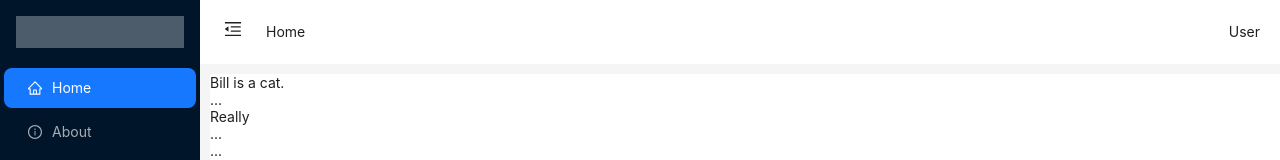
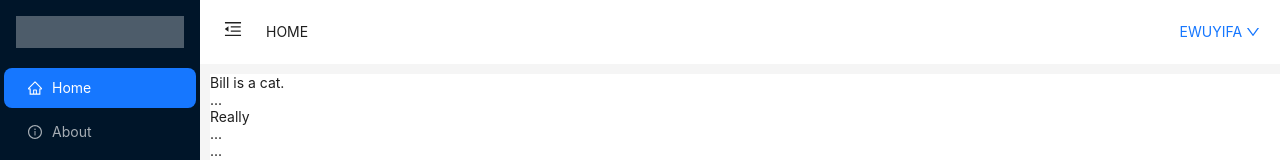
Before and after one commit to evan-wu-y/antdv-start, a Vue app: page /home in a window 1280 px wide. Shown: the top 160 px of the page. Built offline with nearby package versions, Linux system fonts and the light colour scheme.

Commit message:
folderName update

```diff
--- a/src/layout/header/AppHeader.vue
+++ b/src/layout/header/AppHeader.vue
@@ -1,5 +1,6 @@
 <script setup>
-import Breadcrumb from './breadCrumb/Breadcrumb.vue';
+import Breadcrumb from './components/Breadcrumb.vue';
+import UserAvatar from './components/UserAvatar.vue';
 defineProps(['collapsed'])
 defineEmits(['update:collapsed'])
 </script>
@@ -11,7 +12,9 @@ defineEmits(['update:collapsed'])
             <menu-fold-outlined v-else class="trigger" @click="$emit('update:collapsed', !collapsed)" />
             <Breadcrumb />
         </div>
-        <div class="header-right">User</div>
+        <div class="header-right">
+            <UserAvatar />
+        </div>
     </div>
 </template>
 
--- a/src/layout/header/breadCrumb/Breadcrumb.vue
+++ b/src/layout/header/components/Breadcrumb.vue
@@ -15,10 +15,10 @@ const route = useRoute()
             <template v-for="(item, index) in route.matched" :key="item.path">
                 <a-breadcrumb-item v-if="item.name">
                     <router-link v-if="item.name !== route.name" :to="{ path: item.path === '' ? '/' : item.path }">
-                        {{ item.meta.title }}
+                        {{ item.meta.title.toUpperCase() }}
                     </router-link>
                     <span v-else>
-                        {{ item.meta.title }}
+                        {{ item.meta.title.toUpperCase() }}
                     </span>
                 </a-breadcrumb-item>
             </template>
--- /dev/null
+++ b/src/layout/header/components/UserAvatar.vue
@@ -0,0 +1,27 @@
+<script setup>
+
+</script>
+
+<template>
+    <a-dropdown :arrow="{ pointAtCenter: true }">
+        <a class="ant-dropdown-link" @click.prevent>
+            EWUYIFA
+            <DownOutlined />
+        </a>
+        <template #overlay>
+            <a-menu>
+                <a-menu-item>
+                    <a href="javascript:;">1st menu item</a>
+                </a-menu-item>
+                <a-menu-item>
+                    <a href="javascript:;">2nd menu item</a>
+                </a-menu-item>
+                <a-menu-item>
+                    <a href="javascript:;">3rd menu item</a>
+                </a-menu-item>
+            </a-menu>
+        </template>
+    </a-dropdown>
+</template>
+
+<style lang="scss" scoped></style>
```
